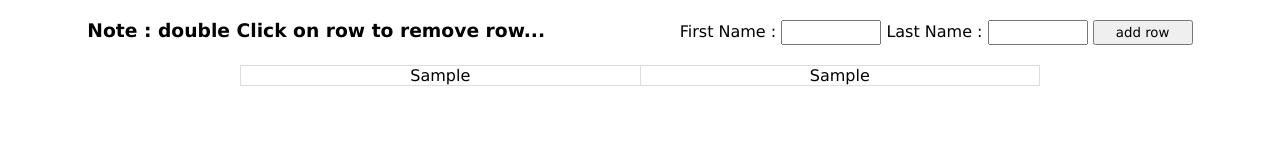
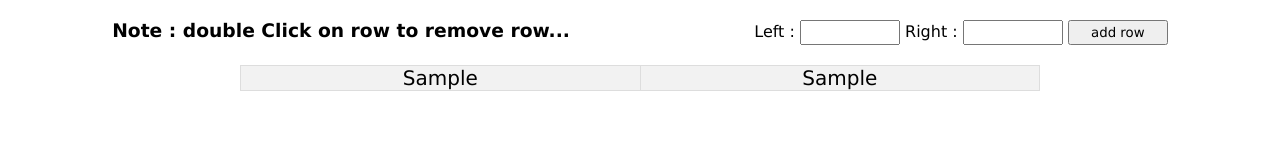
Before and after one commit to ebrahim-salehipanah/add-and-remove-row, a plain HTML site: page index.html in a window 1280 px wide. Both pictures are taken after typing "Sample", "Sample" into the empty fields and a click on the button "add row". Drawn offline with Linux system fonts and the light colour scheme.

Commit message:
fname -> left , lname -> right

```diff
--- a/css/styles.css
+++ b/css/styles.css
@@ -23,8 +23,9 @@ table {
 	width: 100%;
 	max-width: 800px;
 	margin: auto auto;
+	font-size: 20px;
 }
-tr:nth-child(even) {
+tr:nth-child(odd) {
 	background-color: #f2f2f2;
 }
 th {
--- a/index.html
+++ b/index.html
@@ -13,11 +13,11 @@
 		<div class="container">
 			<h3>Note : double Click on row to remove row...</h3>
 			<form>
-				<label for="fName">First Name : </label>
-				<input type="text" id="fName" />
+				<label for="left">Left : </label>
+				<input type="text" id="left" />
 
-				<label for="lName">Last Name : </label>
-				<input type="text" id="lName" />
+				<label for="right">Right : </label>
+				<input type="text" id="right" />
 				<button id="add-row">add row</button>
 			</form>
 		</div>
--- a/js/app.js
+++ b/js/app.js
@@ -1,21 +1,21 @@
 $(document).ready(() => {
 	$("#add-row").click(function (event) {
-		var fName = $("#fName").val();
-		var lName = $("#lName").val();
+		var left = $("#left").val();
+		var right = $("#right").val();
 
 		event.preventDefault(); //prevent refresh page
 
-		if (fName !== "" && lName !== "" && fName !== null && lName !== null) {
+		if (left !== "" && right !== "" && left !== null && right !== null) {
 			var table = $("#table");
 			// var tableContent = table.innerHTML;
 			var tr = document.createElement("tr");
-			tr.innerHTML = `<td> ${fName} </td><td> ${lName} </td>`;
+			tr.innerHTML = `<td> ${left} </td><td> ${right} </td>`;
 			tr.addEventListener("dblclick", function () {
 				this.remove();
 			});
 			table.append(tr);
-			$("#fName").val("");
-			$("#lName").val("");
+			$("#left").val("");
+			$("#right").val("");
 		}
 	});
 });
```
